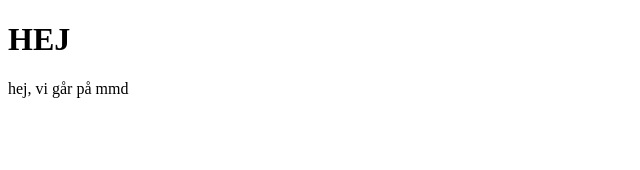
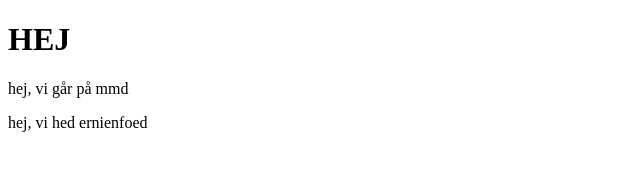
Before and after one commit to saraklarskov/prove, a plain HTML site: page index.html in a window 1280 px wide. Shown: the whole page, without its empty margins (0-640 px from the left). Drawn offline with Linux system fonts and the light colour scheme.

Commit message:
ny tekst

```diff
--- a/index.html
+++ b/index.html
@@ -8,5 +8,6 @@
 <body>
     <h1>HEJ</h1>
     <p>hej, vi går på mmd</p>
+    <p>hej, vi hed ernienfoed</p>
 </body>
 </html>
```
